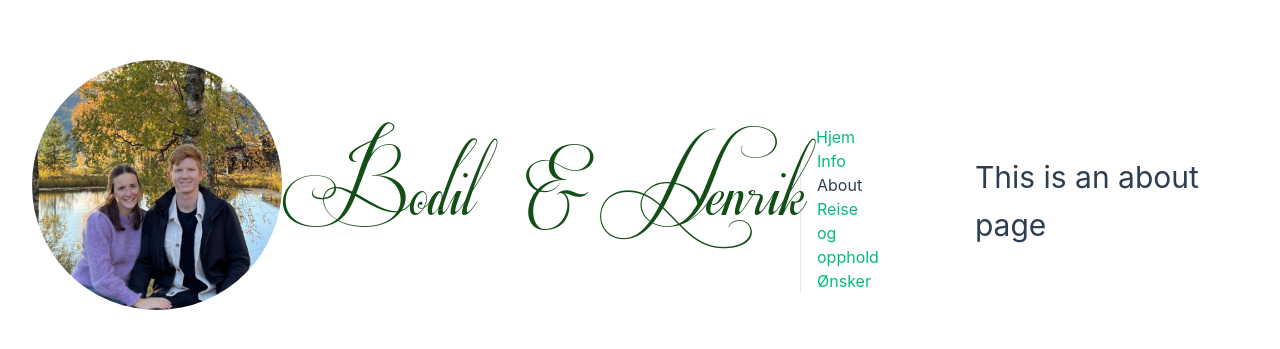
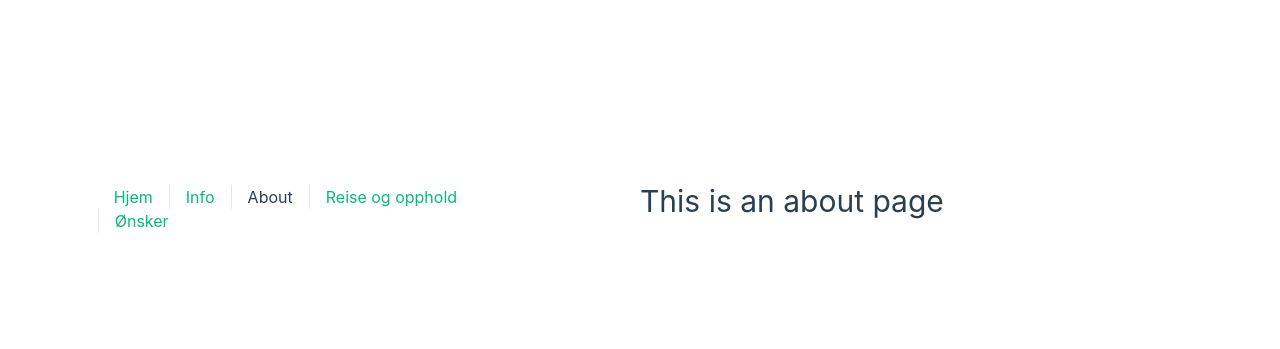
Before and after one commit to HBorch/my-vue-wedding-app, a Vue app: page /about in a window 1280 px wide. Shown: the part 199-548 px from the top of the page. Built offline with nearby package versions, Linux system fonts and the light colour scheme.

Commit message:
fjernet bilder i app.vue for testing

```diff
--- a/src/App.vue
+++ b/src/App.vue
@@ -5,8 +5,6 @@ import HelloWorld from './components/HelloWorld.vue'
 
 <template>
   <header>
-    <img alt="Image of Bodil & Henrik" class="headerphoto" src="./assets/bodiloghenrik4.JPG" width="250" height="250"/>
-    <img alt="Text Bodil & Henrik" class="headertekst" src="./assets/Bodil&HenrikTekst.png" />
 
     <div class="wrapper">
 
```
